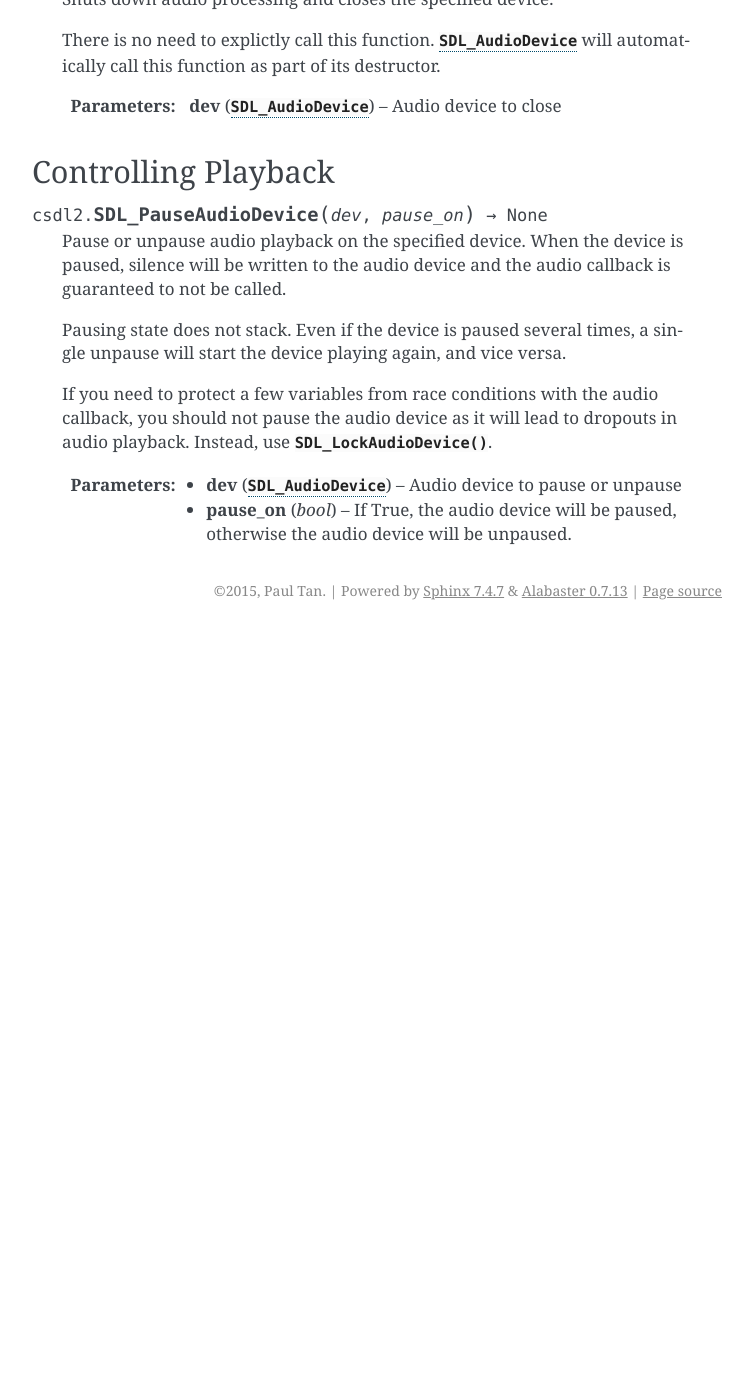
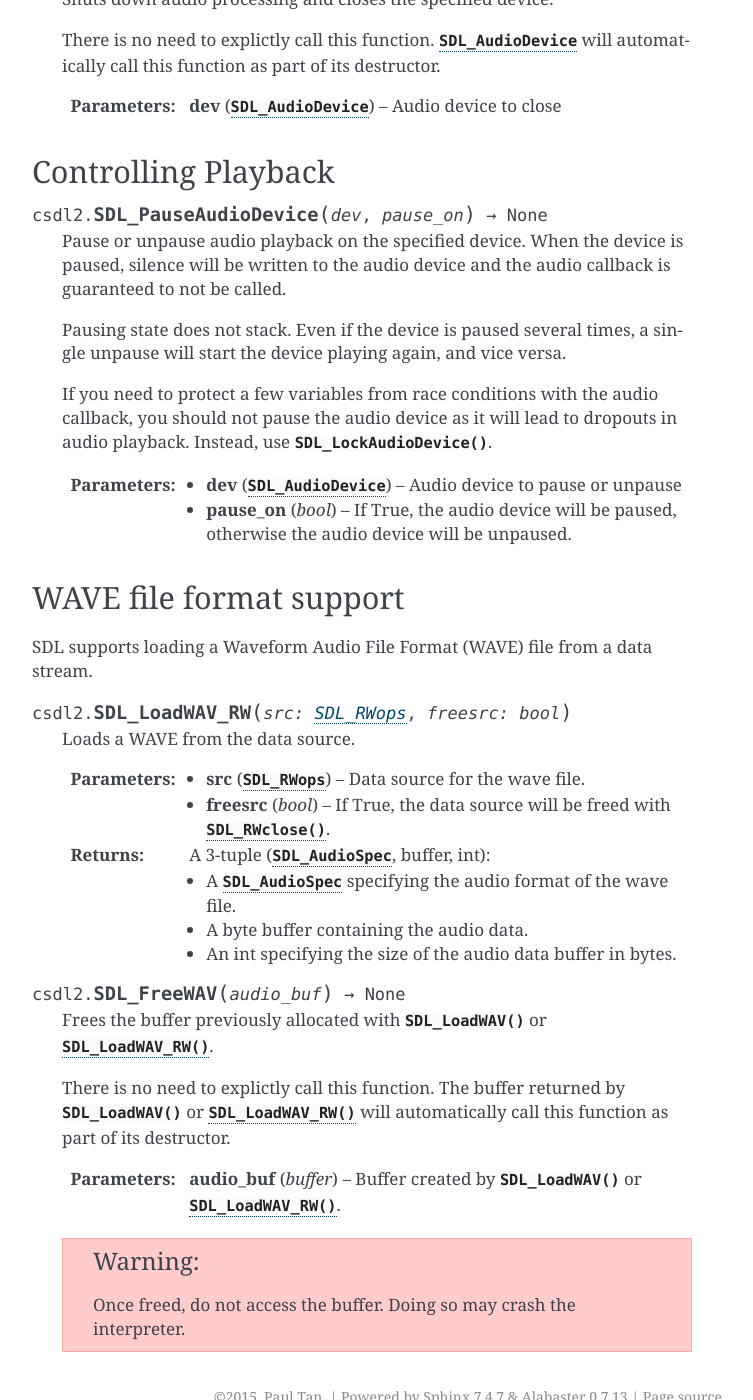
Before and after one commit to pyokagan/pycsdl2, a Sphinx documentation site: the page built from docs/api/audio.rst, in a window 1280 px wide and 1400 px high, scrolled down 4777 px. Shown: the whole window, without its empty margins (388-1141 px from the left). Built offline with Sphinx 7.4.7, drawn with Linux system fonts in a browser that asks for light colours; before the commit the page ends 5407 px from its top, so only the background shows below that; some of the changed text lies outside the part shown.

Commit message:
audio: implement PyCSDL2_WAVBuf, SDL_LoadWAV_RW(), SDL_FreeWAV()

```diff
--- a/docs/api/audio.rst
+++ b/docs/api/audio.rst
@@ -280,3 +280,38 @@ Controlling Playback
    :type dev: :class:`SDL_AudioDevice`
    :param bool pause_on: If True, the audio device will be paused, otherwise
                          the audio device will be unpaused.
+
+WAVE file format support
+------------------------
+SDL supports loading a Waveform Audio File Format (WAVE) file from a data
+stream.
+
+.. function:: SDL_LoadWAV_RW(src: SDL_RWops, freesrc: bool)
+
+   Loads a WAVE from the data source.
+
+   :param src: Data source for the wave file.
+   :type src: :class:`SDL_RWops`
+   :param bool freesrc: If True, the data source will be freed with
+                        :func:`SDL_RWclose`.
+   :returns: A 3-tuple (:class:`SDL_AudioSpec`, buffer, int):
+
+             * A :class:`SDL_AudioSpec` specifying the audio format of the
+               wave file.
+             * A byte buffer containing the audio data.
+             * An int specifying the size of the audio data buffer in bytes.
+
+.. function:: SDL_FreeWAV(audio_buf) -> None
+
+   Frees the buffer previously allocated with :func:`SDL_LoadWAV` or
+   :func:`SDL_LoadWAV_RW`.
+
+   There is no need to explictly call this function. The buffer returned by
+   :func:`SDL_LoadWAV` or :func:`SDL_LoadWAV_RW` will automatically call this
+   function as part of its destructor.
+
+   :param buffer audio_buf: Buffer created by :func:`SDL_LoadWAV` or
+                            :func:`SDL_LoadWAV_RW`.
+
+   .. warning:: Once freed, do not access the buffer. Doing so may crash the
+                interpreter.
```
Also changed, not shown: 3 other files.
